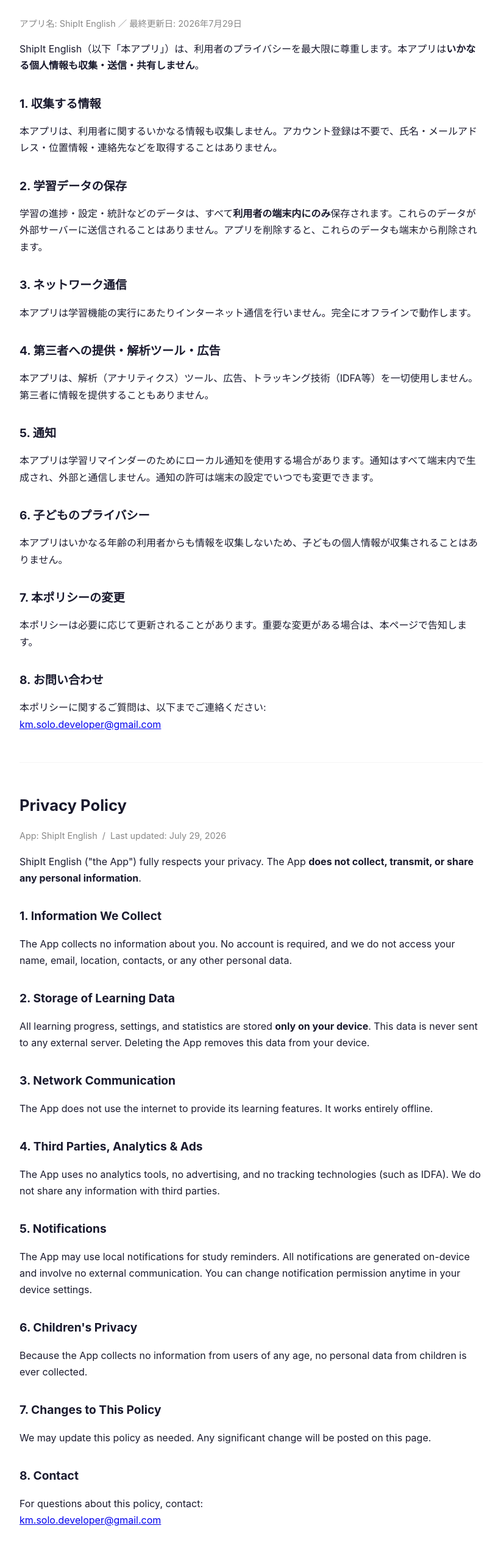
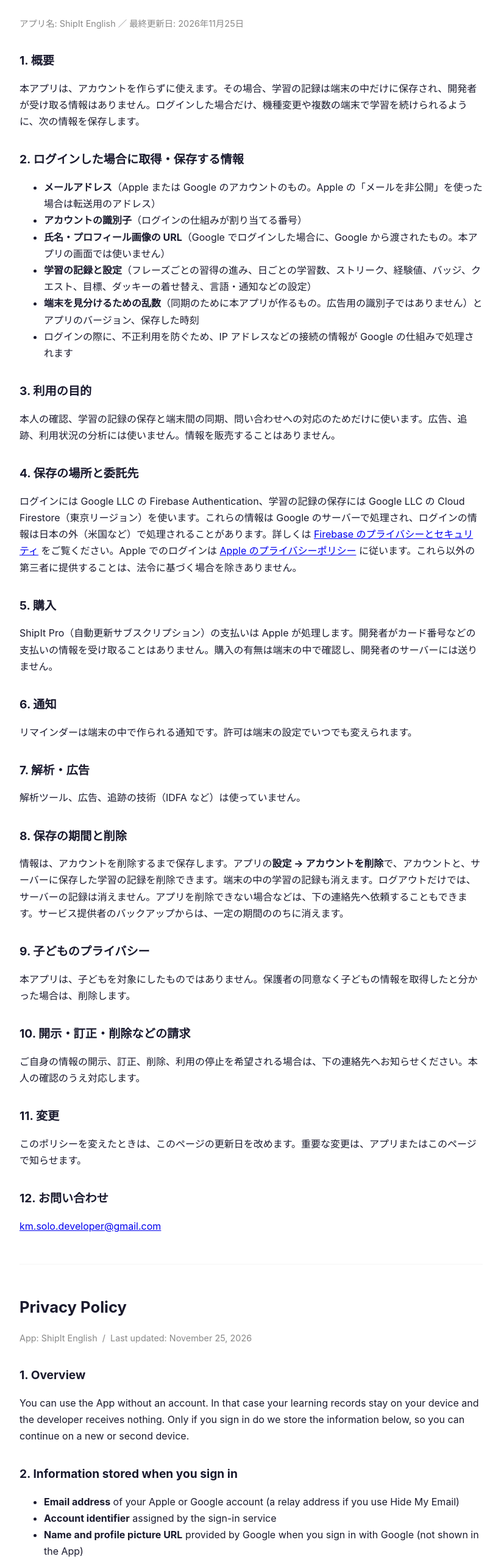
Before and after one commit to murakami-kaito-dev/shipit-english, a plain HTML site: page privacy.html in a window 1280 px wide. Shown: the part 83-2640 px from the top of the page at 61% size, without its empty margins (228-1050 px from the left). Drawn offline with Linux system fonts and the light colour scheme.

Commit message:
プライバシーポリシーとサポートを更新（アカウント・同期・サブスクリプション）

```diff
--- a/privacy.html
+++ b/privacy.html
@@ -16,70 +16,72 @@
 </style>
 </head>
 <body>
-
-<!-- ===================== 日本語 ===================== -->
 <h1>プライバシーポリシー</h1>
-<p class="updated">アプリ名: ShipIt English ／ 最終更新日: 2026年7月29日</p>
-
-<p>ShipIt English（以下「本アプリ」）は、利用者のプライバシーを最大限に尊重します。本アプリは<strong>いかなる個人情報も収集・送信・共有しません</strong>。</p>
-
-<h2>1. 収集する情報</h2>
-<p>本アプリは、利用者に関するいかなる情報も収集しません。アカウント登録は不要で、氏名・メールアドレス・位置情報・連絡先などを取得することはありません。</p>
-
-<h2>2. 学習データの保存</h2>
-<p>学習の進捗・設定・統計などのデータは、すべて<strong>利用者の端末内にのみ</strong>保存されます。これらのデータが外部サーバーに送信されることはありません。アプリを削除すると、これらのデータも端末から削除されます。</p>
-
-<h2>3. ネットワーク通信</h2>
-<p>本アプリは学習機能の実行にあたりインターネット通信を行いません。完全にオフラインで動作します。</p>
-
-<h2>4. 第三者への提供・解析ツール・広告</h2>
-<p>本アプリは、解析（アナリティクス）ツール、広告、トラッキング技術（IDFA等）を一切使用しません。第三者に情報を提供することもありません。</p>
-
-<h2>5. 通知</h2>
-<p>本アプリは学習リマインダーのためにローカル通知を使用する場合があります。通知はすべて端末内で生成され、外部と通信しません。通知の許可は端末の設定でいつでも変更できます。</p>
-
-<h2>6. 子どものプライバシー</h2>
-<p>本アプリはいかなる年齢の利用者からも情報を収集しないため、子どもの個人情報が収集されることはありません。</p>
-
-<h2>7. 本ポリシーの変更</h2>
-<p>本ポリシーは必要に応じて更新されることがあります。重要な変更がある場合は、本ページで告知します。</p>
-
-<h2>8. お問い合わせ</h2>
-<p>本ポリシーに関するご質問は、以下までご連絡ください:<br>
-<a href="mailto:km.solo.developer@gmail.com">km.solo.developer@gmail.com</a></p>
-
+<p class="updated">アプリ名: ShipIt English ／ 最終更新日: 2026年11月25日</p>
+<h2>1. 概要</h2>
+<p>本アプリは、アカウントを作らずに使えます。その場合、学習の記録は端末の中だけに保存され、開発者が受け取る情報はありません。ログインした場合だけ、機種変更や複数の端末で学習を続けられるように、次の情報を保存します。</p>
+<h2>2. ログインした場合に取得・保存する情報</h2>
+<ul>
+<li><strong>メールアドレス</strong>（Apple または Google のアカウントのもの。Apple の「メールを非公開」を使った場合は転送用のアドレス）</li>
+<li><strong>アカウントの識別子</strong>（ログインの仕組みが割り当てる番号）</li>
+<li><strong>氏名・プロフィール画像の URL</strong>（Google でログインした場合に、Google から渡されたもの。本アプリの画面では使いません）</li>
+<li><strong>学習の記録と設定</strong>（フレーズごとの習得の進み、日ごとの学習数、ストリーク、経験値、バッジ、クエスト、目標、ダッキーの着せ替え、言語・通知などの設定）</li>
+<li><strong>端末を見分けるための乱数</strong>（同期のために本アプリが作るもの。広告用の識別子ではありません）とアプリのバージョン、保存した時刻</li>
+<li>ログインの際に、不正利用を防ぐため、IP アドレスなどの接続の情報が Google の仕組みで処理されます</li>
+</ul>
+<h2>3. 利用の目的</h2>
+<p>本人の確認、学習の記録の保存と端末間の同期、問い合わせへの対応のためだけに使います。広告、追跡、利用状況の分析には使いません。情報を販売することはありません。</p>
+<h2>4. 保存の場所と委託先</h2>
+<p>ログインには Google LLC の Firebase Authentication、学習の記録の保存には Google LLC の Cloud Firestore（東京リージョン）を使います。これらの情報は Google のサーバーで処理され、ログインの情報は日本の外（米国など）で処理されることがあります。詳しくは <a href="https://firebase.google.com/support/privacy">Firebase のプライバシーとセキュリティ</a> をご覧ください。Apple でのログインは <a href="https://www.apple.com/legal/privacy/">Apple のプライバシーポリシー</a> に従います。これら以外の第三者に提供することは、法令に基づく場合を除きありません。</p>
+<h2>5. 購入</h2>
+<p>ShipIt Pro（自動更新サブスクリプション）の支払いは Apple が処理します。開発者がカード番号などの支払いの情報を受け取ることはありません。購入の有無は端末の中で確認し、開発者のサーバーには送りません。</p>
+<h2>6. 通知</h2>
+<p>リマインダーは端末の中で作られる通知です。許可は端末の設定でいつでも変えられます。</p>
+<h2>7. 解析・広告</h2>
+<p>解析ツール、広告、追跡の技術（IDFA など）は使っていません。</p>
+<h2>8. 保存の期間と削除</h2>
+<p>情報は、アカウントを削除するまで保存します。アプリの<strong>設定 → アカウントを削除</strong>で、アカウントと、サーバーに保存した学習の記録を削除できます。端末の中の学習の記録も消えます。ログアウトだけでは、サーバーの記録は消えません。アプリを削除できない場合などは、下の連絡先へ依頼することもできます。サービス提供者のバックアップからは、一定の期間ののちに消えます。</p>
+<h2>9. 子どものプライバシー</h2>
+<p>本アプリは、子どもを対象にしたものではありません。保護者の同意なく子どもの情報を取得したと分かった場合は、削除します。</p>
+<h2>10. 開示・訂正・削除などの請求</h2>
+<p>ご自身の情報の開示、訂正、削除、利用の停止を希望される場合は、下の連絡先へお知らせください。本人の確認のうえ対応します。</p>
+<h2>11. 変更</h2>
+<p>このポリシーを変えたときは、このページの更新日を改めます。重要な変更は、アプリまたはこのページで知らせます。</p>
+<h2>12. お問い合わせ</h2>
+<p><a href="mailto:km.solo.developer@gmail.com">km.solo.developer@gmail.com</a></p>
 <hr>
-
-<!-- ===================== English ===================== -->
 <h1>Privacy Policy</h1>
-<p class="updated">App: ShipIt English &nbsp;/&nbsp; Last updated: July 29, 2026</p>
-
-<p>ShipIt English ("the App") fully respects your privacy. The App <strong>does not collect, transmit, or share any personal information</strong>.</p>
-
-<h2>1. Information We Collect</h2>
-<p>The App collects no information about you. No account is required, and we do not access your name, email, location, contacts, or any other personal data.</p>
-
-<h2>2. Storage of Learning Data</h2>
-<p>All learning progress, settings, and statistics are stored <strong>only on your device</strong>. This data is never sent to any external server. Deleting the App removes this data from your device.</p>
-
-<h2>3. Network Communication</h2>
-<p>The App does not use the internet to provide its learning features. It works entirely offline.</p>
-
-<h2>4. Third Parties, Analytics &amp; Ads</h2>
-<p>The App uses no analytics tools, no advertising, and no tracking technologies (such as IDFA). We do not share any information with third parties.</p>
-
-<h2>5. Notifications</h2>
-<p>The App may use local notifications for study reminders. All notifications are generated on-device and involve no external communication. You can change notification permission anytime in your device settings.</p>
-
-<h2>6. Children's Privacy</h2>
-<p>Because the App collects no information from users of any age, no personal data from children is ever collected.</p>
-
-<h2>7. Changes to This Policy</h2>
-<p>We may update this policy as needed. Any significant change will be posted on this page.</p>
-
-<h2>8. Contact</h2>
-<p>For questions about this policy, contact:<br>
-<a href="mailto:km.solo.developer@gmail.com">km.solo.developer@gmail.com</a></p>
-
+<p class="updated">App: ShipIt English &nbsp;/&nbsp; Last updated: November 25, 2026</p>
+<h2>1. Overview</h2>
+<p>You can use the App without an account. In that case your learning records stay on your device and the developer receives nothing. Only if you sign in do we store the information below, so you can continue on a new or second device.</p>
+<h2>2. Information stored when you sign in</h2>
+<ul>
+<li><strong>Email address</strong> of your Apple or Google account (a relay address if you use Hide My Email)</li>
+<li><strong>Account identifier</strong> assigned by the sign-in service</li>
+<li><strong>Name and profile picture URL</strong> provided by Google when you sign in with Google (not shown in the App)</li>
+<li><strong>Learning records and settings</strong> (progress per phrase, daily counts, streak, XP, badges, quests, goals, outfits, language and notification settings)</li>
+<li><strong>A random device value</strong> created by the App for sync (not an advertising identifier), the app version and the time of saving</li>
+<li>When you sign in, connection data such as your IP address is processed by Google to prevent abuse</li>
+</ul>
+<h2>3. Purpose</h2>
+<p>We use it only to identify you, save and sync your learning records, and answer inquiries. Never for advertising, tracking or analytics. We do not sell information.</p>
+<h2>4. Where it is stored</h2>
+<p>Sign-in uses Firebase Authentication and records are stored in Cloud Firestore (Tokyo region), both by Google LLC. Sign-in data may be processed outside Japan, including the United States. See <a href="https://firebase.google.com/support/privacy">Privacy and Security in Firebase</a>. Sign in with Apple follows the <a href="https://www.apple.com/legal/privacy/">Apple Privacy Policy</a>. We do not provide the information to other third parties except as required by law.</p>
+<h2>5. Purchases</h2>
+<p>Payments for ShipIt Pro (auto-renewable subscription) are processed by Apple. We never receive payment details. Purchase status is checked on the device and is not sent to our servers.</p>
+<h2>6. Notifications</h2>
+<p>Reminders are created on the device. You can change permission anytime in device settings.</p>
+<h2>7. Analytics and ads</h2>
+<p>The App uses no analytics tools, advertising or tracking technologies such as IDFA.</p>
+<h2>8. Retention and deletion</h2>
+<p>Information is kept until you delete your account. <strong>Settings → Delete account</strong> deletes the account and the learning records on the server, and clears the records on the device. Signing out alone does not delete server records. You may also contact us. Copies in the provider's backups disappear after a period of time.</p>
+<h2>9. Children</h2>
+<p>The App is not directed to children. If we learn that a child's information was collected without parental consent, we will delete it.</p>
+<h2>10. Your requests</h2>
+<p>Contact us to access, correct, delete or stop the use of your information. We respond after verifying your identity.</p>
+<h2>11. Changes</h2>
+<p>We update the date on this page when the policy changes and announce important changes in the App or here.</p>
+<h2>12. Contact</h2>
+<p><a href="mailto:km.solo.developer@gmail.com">km.solo.developer@gmail.com</a></p>
 </body>
 </html>
```
Also changed, not shown: index.html (+12 -10 lines).
